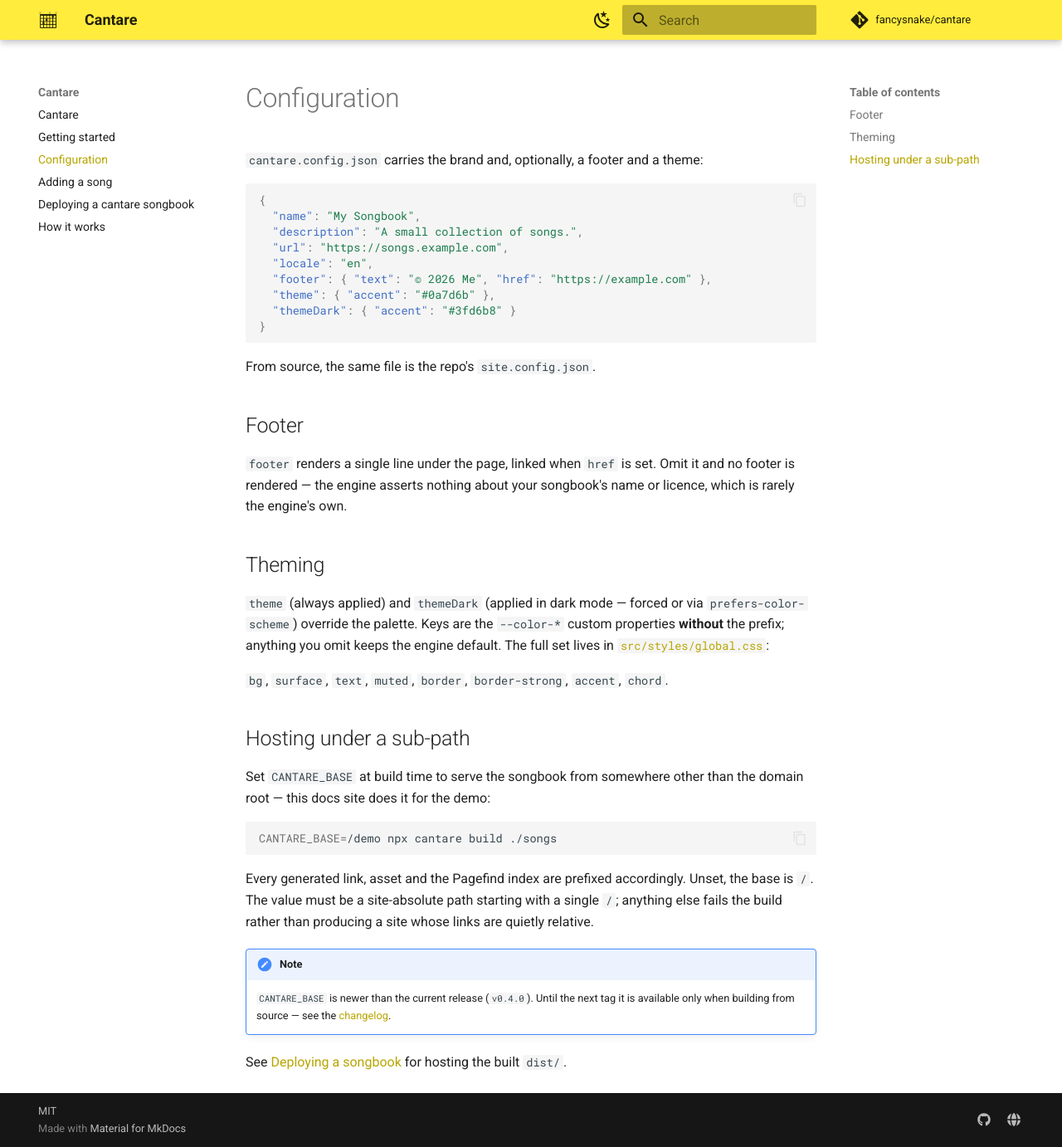
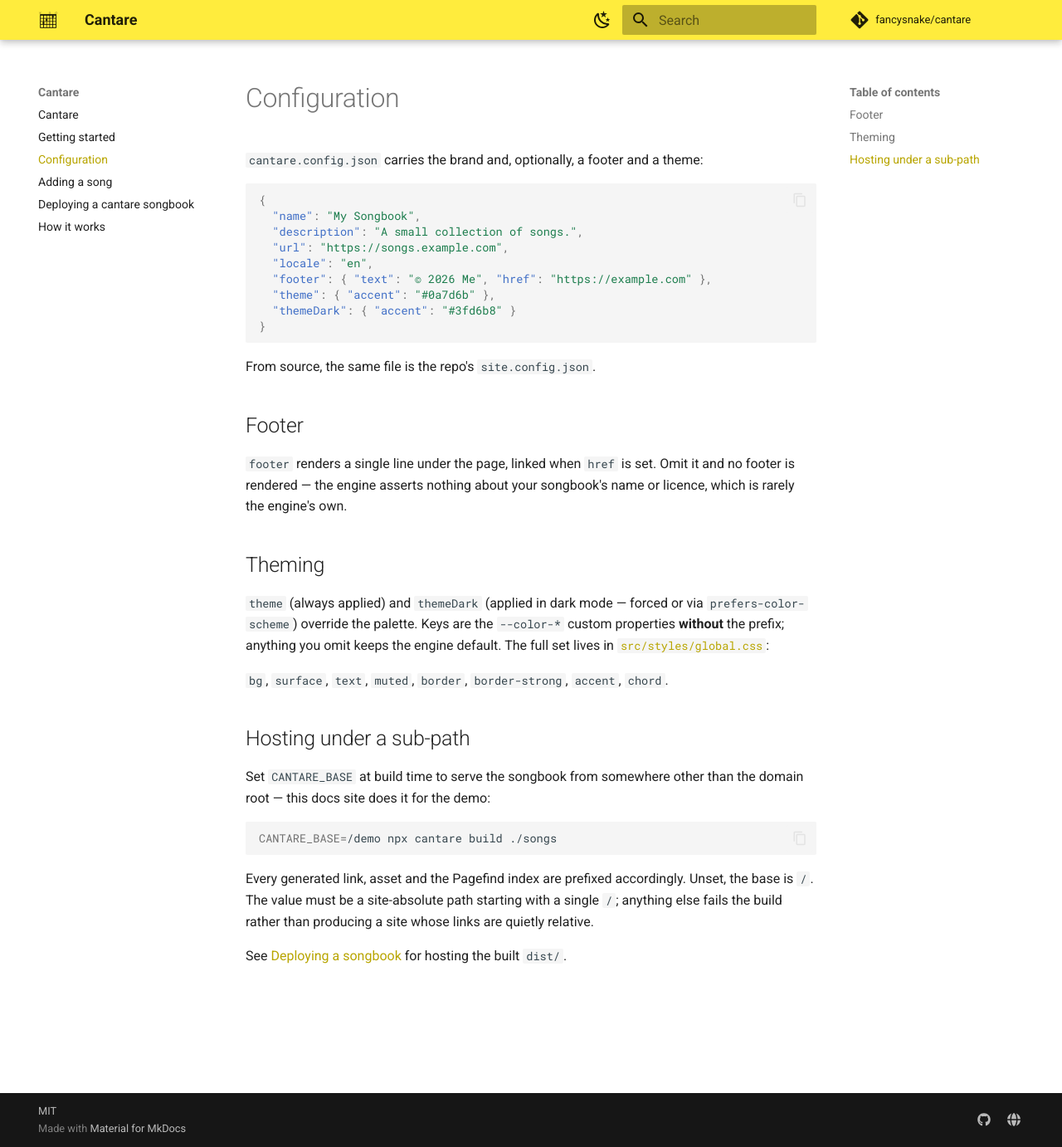
Before and after one commit to fancysnake/cantare, an MkDocs documentation site: the page built from docs/configuration.md, in a window 1280 px wide and 1382 px high. Shown: the whole window at 83% size. Built offline with MkDocs 1.6.1 and Material for MkDocs 9.7.7, drawn with Linux system fonts in a browser that asks for light colours; comment, search, counter and statistics services are not loaded.

Commit message:
chore: release 0.5.0
Install pins in docs and consumer example move to v0.5.0; the note
calling CANTARE_BASE unreleased goes.

Co-Authored-By: Claude Opus 5.5 (1M context) <noreply@anthropic.com>

```diff
--- a/docs/configuration.md
+++ b/docs/configuration.md
@@ -46,10 +46,4 @@ Unset, the base is `/`. The value must be a site-absolute path starting with a
 single `/`; anything else fails the build rather than producing a site whose
 links are quietly relative.
 
-!!! note
-
-    `CANTARE_BASE` is newer than the current release (`v0.4.0`). Until the next
-    tag it is available only when building from source — see the
-    [changelog](https://github.com/fancysnake/cantare/blob/main/CHANGELOG.md).
-
 See [Deploying a songbook](deploy.md) for hosting the built `dist/`.
--- a/package.json
+++ b/package.json
@@ -1,6 +1,6 @@
 {
   "name": "cantare",
-  "version": "0.4.0",
+  "version": "0.5.0",
   "description": "A static songbook built with Astro, Pagefind and ChordSheetJS",
   "type": "module",
   "private": true,
```
Also changed, not shown: CHANGELOG.md (+10 -8 lines), docs/deploy.md (+1 -1 lines), docs/getting-started.md (+2 -2 lines), 1 other file.
